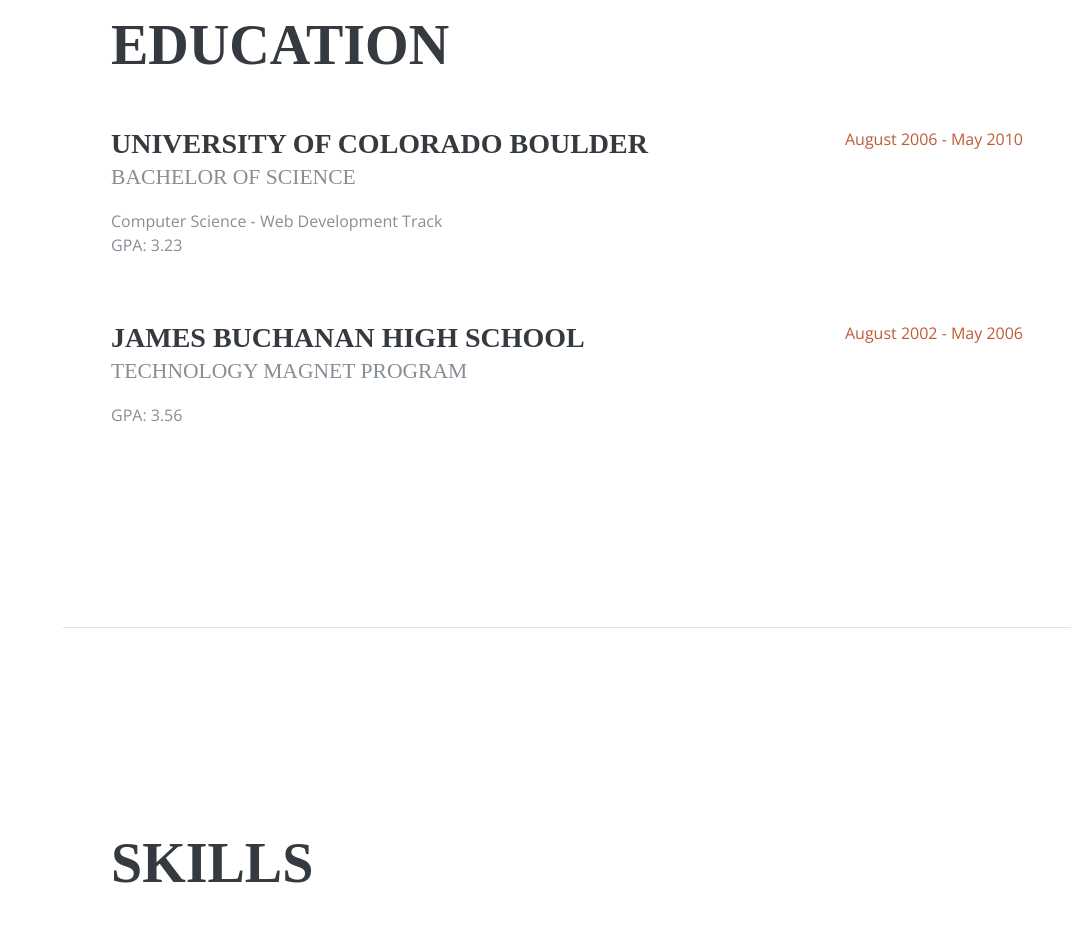
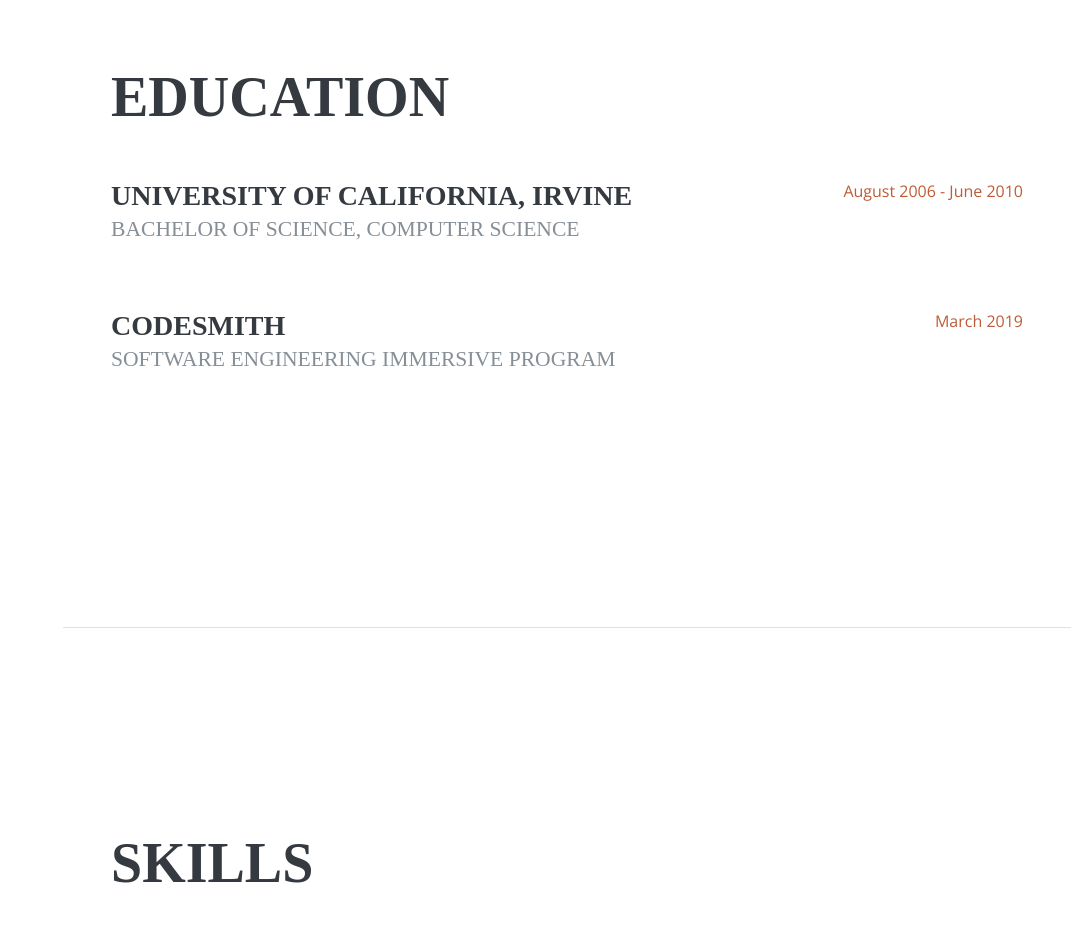
Before and after one commit to Chris-N/chris-n.github.io, a plain HTML site: page index.html in a window 1280 px wide. Shown: the part 2080-3007 px from the top of the page, without its empty margins (209-1280 px from the left). Drawn offline with nearby package versions, Linux system fonts and the light colour scheme; a web font is replaced by a local one.

Commit message:
Updated education section

```diff
--- a/index.html
+++ b/index.html
@@ -167,24 +167,21 @@
 
           <div class="resume-item d-flex flex-column flex-md-row mb-5">
             <div class="resume-content mr-auto">
-              <h3 class="mb-0">University of Colorado Boulder</h3>
-              <div class="subheading mb-3">Bachelor of Science</div>
-              <div>Computer Science - Web Development Track</div>
-              <p>GPA: 3.23</p>
+              <h3 class="mb-0">University of California, Irvine</h3>
+              <div class="subheading mb-3">Bachelor of Science, Computer Science</div>
             </div>
             <div class="resume-date text-md-right">
-              <span class="text-primary">August 2006 - May 2010</span>
+              <span class="text-primary">August 2006 - June 2010</span>
             </div>
           </div>
 
           <div class="resume-item d-flex flex-column flex-md-row">
             <div class="resume-content mr-auto">
-              <h3 class="mb-0">James Buchanan High School</h3>
-              <div class="subheading mb-3">Technology Magnet Program</div>
-              <p>GPA: 3.56</p>
+              <h3 class="mb-0">CodeSmith</h3>
+              <div class="subheading mb-3">Software Engineering Immersive Program</div>
             </div>
             <div class="resume-date text-md-right">
-              <span class="text-primary">August 2002 - May 2006</span>
+              <span class="text-primary">March 2019</span>
             </div>
           </div>
 
```
